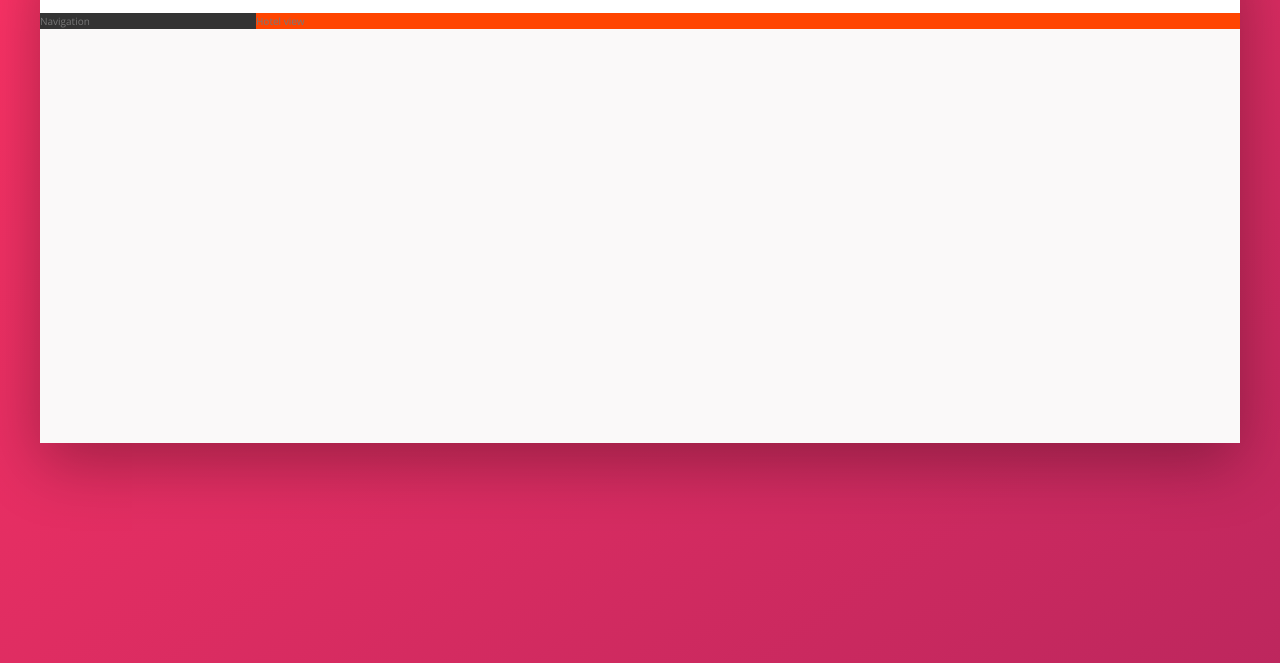
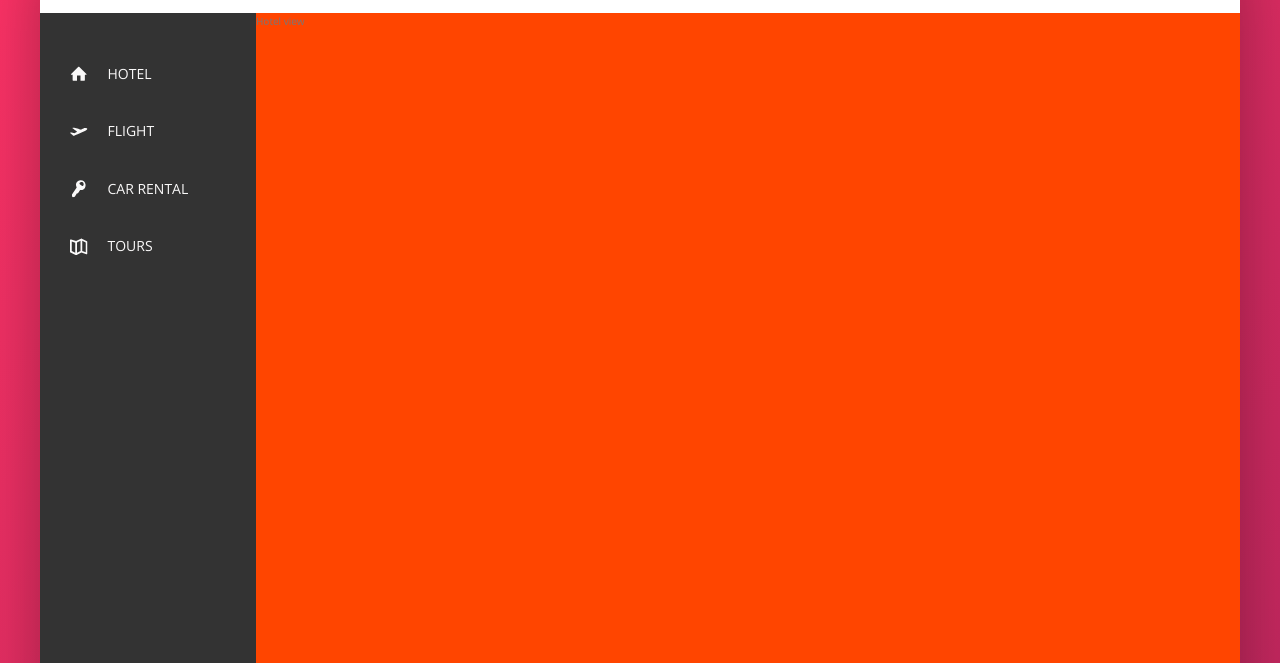
Before and after one commit to tayfurerkenci/trillo-scss-flexbox, a website: page index.html in a window 1280 px wide. Shown: the part 137-800 px from the top of the page. Drawn offline with nearby package versions, Linux system fonts and the light colour scheme.

Commit message:
feat: implemented side-bar navigation component

```diff
--- a/index.html
+++ b/index.html
@@ -56,7 +56,45 @@
         </nav>
       </header>
       <div class="content">
-        <nav class="sidebar">Navigation</nav>
+        <nav class="sidebar">
+          <ul class="side-nav">
+            <li class="side-nav__item">
+              <a href="#" class="side-nav__link side-nav__item--active">
+                <svg class="side-nav__icon">
+                  <use xlink:href="assets/images/sprite.svg#icon-home"></use>
+                </svg>
+                <span>Hotel</span>
+              </a>
+            </li>
+            <li class="side-nav__item">
+              <a href="#" class="side-nav__link">
+                <svg class="side-nav__icon">
+                  <use
+                    xlink:href="assets/images/sprite.svg#icon-aircraft-take-off"
+                  ></use>
+                </svg>
+                <span>Flight</span>
+              </a>
+            </li>
+            <li class="side-nav__item">
+              <a href="#" class="side-nav__link">
+                <svg class="side-nav__icon">
+                  <use xlink:href="assets/images/sprite.svg#icon-key"></use>
+                </svg>
+                <span>Car rental</span>
+              </a>
+            </li>
+            <li class="side-nav__item">
+              <a href="#" class="side-nav__link">
+                <svg class="side-nav__icon">
+                  <use xlink:href="assets/images/sprite.svg#icon-map"></use>
+                </svg>
+                <span>Tours</span>
+              </a>
+            </li>
+          </ul>
+          <div class="legal">&copy; 2023 by trillo. All rights reserved.</div>
+        </nav>
         <main class="hotel-view">Hotel view</main>
       </div>
     </div>
--- a/sass/_components.scss
+++ b/sass/_components.scss
@@ -122,3 +122,72 @@
     margin-right: 1rem;
   }
 }
+
+//////////////////////////////////////
+/// SIDE NAVIGATION
+.side-nav {
+  font-size: 1.4rem;
+  list-style: none;
+  margin-top: 3.5rem;
+
+  &__item {
+    position: relative;
+
+    &:not(:last-child) {
+      margin-bottom: 0.5rem;
+    }
+  }
+
+  &__item::before {
+    content: '';
+    position: absolute;
+    top: 0;
+    left: 0;
+    height: 100%;
+    width: 3px;
+    background-color: var(--color-primary);
+    transform: scaleY(0);
+    transition: transform 0.2s, width 0.4s cubic-bezier(1, 0, 0, 1) 0.2s,
+      background-color 0.1s;
+  }
+
+  &__item:hover::before,
+  &__item--active::before {
+    transform: scaleY(1);
+    width: 100%;
+  }
+
+  &__item:active::before {
+    background-color: var(--color-primary-light);
+  }
+
+  &__link:link,
+  &__link:visited {
+    color: var(--color-grey-light-1);
+    text-decoration: none;
+    text-transform: uppercase;
+    display: block;
+    padding: 1.5rem 3rem;
+    position: relative;
+    z-index: 10;
+
+    display: flex;
+    align-items: center;
+  }
+
+  &__icon {
+    width: 1.75rem;
+    height: 1.75rem;
+    margin-right: 2rem;
+    fill: currentColor;
+  }
+}
+
+//////////////////////////////////////
+/// LEGAL TEXT
+.legal {
+  font-size: 1.2rem;
+  text-align: center;
+  padding: 2.5rem;
+  color: var(--color-grey-light-4);
+}
--- a/sass/_layout.scss
+++ b/sass/_layout.scss
@@ -26,11 +26,18 @@
   background-color: var(--color-grey-dark-1);
 
   flex: 0 0 18%;
+
+  display: flex;
+  flex-direction: column;
+  justify-content: space-between;
 }
 
 .hotel-view {
   background-color: #fff;
+
+  //TEST
   background-color: orangered;
+  height: 80rem;
 
   flex: 1;
 }
```
Also changed, not shown: css/style.css.
